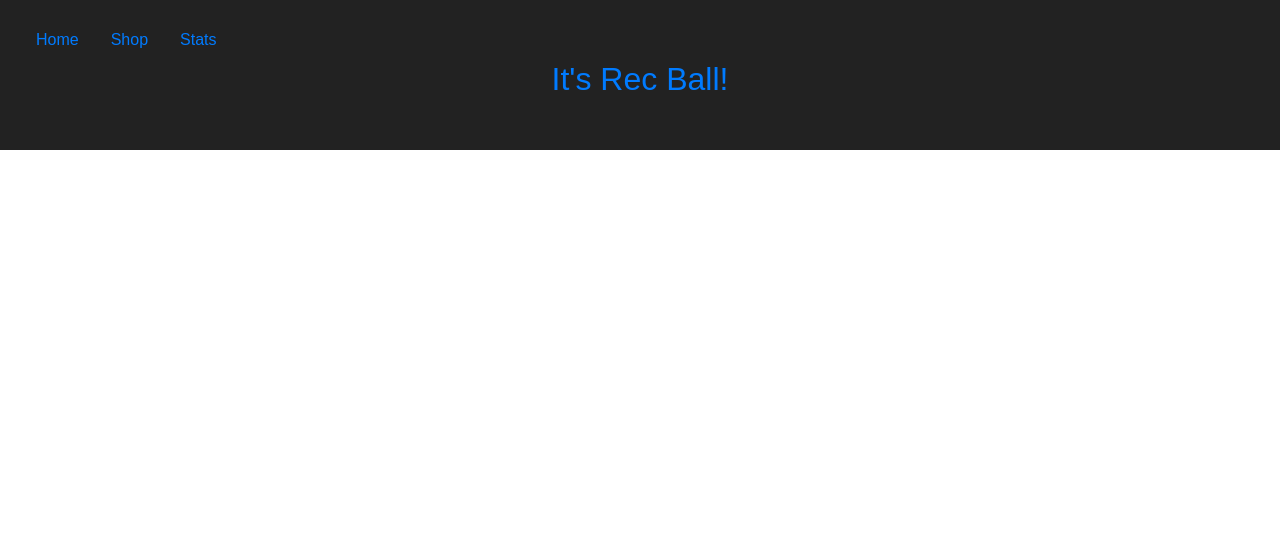
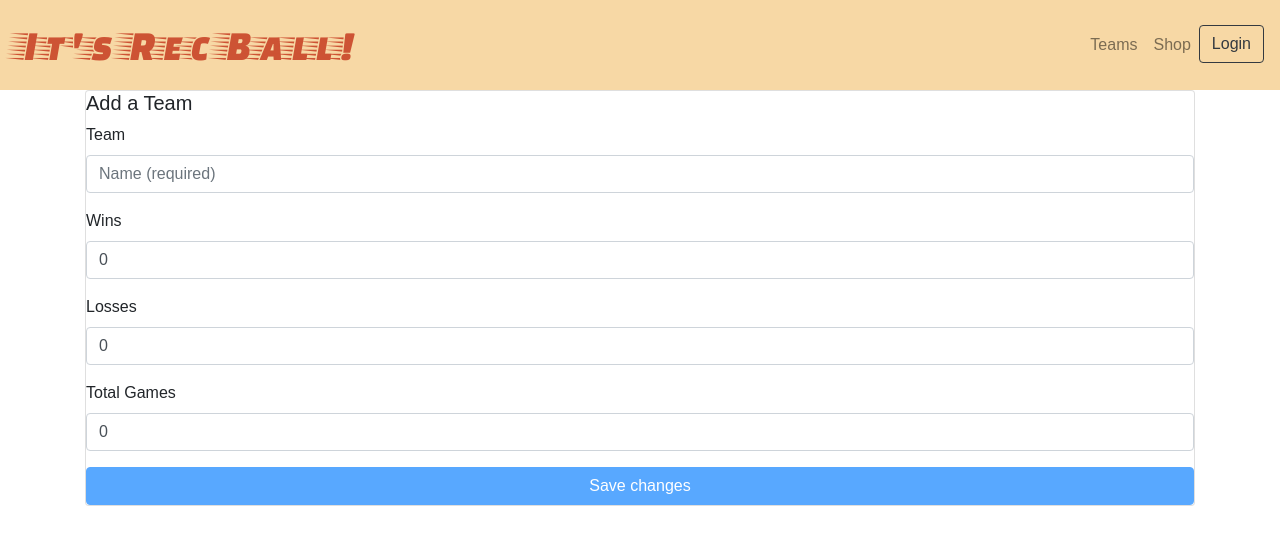
Before and after one commit to goergena/rekt, a React app: page /add in a window 1280 px wide. Shown: the top 544 px of the page. Built offline with nearby package versions, Linux system fonts and the light colour scheme.

Commit message:
navbar and login

```diff
--- a/src/App.css
+++ b/src/App.css
@@ -1,4 +1,4 @@
-.App {
+/* .App {
   text-align: center;
 }
 
@@ -25,4 +25,4 @@
 @keyframes App-logo-spin {
   from { transform: rotate(0deg); }
   to { transform: rotate(360deg); }
-}
+} */
--- a/src/App.js
+++ b/src/App.js
@@ -7,6 +7,8 @@ import NavBar from './components/NavBar/index.js';
 import TeamTable from './components/StatsPage/TeamTable.js';
 import HomePage from './components/HomePage/HomePage';
 import TeamNav from './components/StatsPage/TeamNav.js'
+
+import Add from './components/Add/Add.js';
 
 const Home = () => ( <HomePage />);
 
@@ -34,6 +36,7 @@ class App extends Component {
             <Route path ="/bowlingstats" component={Table} />
             <Route path ="/addteam" component={TeamCreate} />
             <Route path ="/teamnav" component={TeamNav} />
+            <Route path ="/add" component={Add} />
           </div></Router>
 
       </div>
--- /dev/null
+++ b/src/components/Add/Add.js
@@ -0,0 +1,67 @@
+import React from 'react';
+import API from '../../utils/API';
+
+
+export default class AddTeam extends React.Component {
+  state= {
+    teamName: '',
+    wins: 0,
+    losses: 0,
+    totalGames: 0
+  }
+
+    handleInputChange = event => {
+        const { name, value } = event.target;
+        this.setState({
+          [name]: value.trim()
+        });
+      };
+
+      handleFormSubmit = (event) => {
+          event.preventDefault();
+          const newTeam = {
+            teamName: this.state.teamName,
+            wins: this.state.wins,
+            losses: this.state.losses,
+            totalGames: this.state.totalGames
+
+          }
+
+          API.postTeam(newTeam)
+            .catch(err => console.log(err));
+      };
+
+
+
+    render() {
+      return (
+      <div className="container">
+
+
+        <div className="card">
+        <h5>Add a Team</h5>
+      <form>
+        <div className="form-group">
+          <label htmlFor="teamName">Team</label>
+          <input value={this.state.teamName} onChange={this.handleInputChange} type="text" className="form-control" name="teamName" placeholder="Name (required)"/>
+        </div>
+        <div className="form-group">
+        <label htmlFor="wins">Wins</label>
+          <input  value={this.state.wins} onChange={this.handleInputChange} type="number" className="form-control" name="wins"/>
+        </div>
+  <div className="form-group">
+  <label htmlFor="losses">Losses</label>
+    <input value={this.state.losses} onChange={this.handleInputChange} className="form-control" name="losses" placeholder="Handicap (required)"/>
+  </div>
+  <div className="form-group">
+  <label htmlFor="totalGames">Total Games</label>
+    <input value={this.state.totalGames} onChange={this.handleInputChange} type="number" className="form-control" name="totalGames" placeholder="Best Score"/>
+  </div>
+</form>
+      <button    disabled={!(this.state.teamName)}
+      onClick={this.handleFormSubmit} type="button" className="btn btn-primary">Save changes</button>
+</div>
+</div>
+      );
+    }
+  }
--- a/src/components/HomePage/HomePage.css
+++ b/src/components/HomePage/HomePage.css
@@ -1,27 +1,25 @@
-.homepage-header {
-	margin: 10px;
-	text-align: center;
-	height: 500px;
-}
+/*
 
 img.bg {
-	/* Set rules to fill background */
+	/* Set rules to fill background
 	min-height: 100%;
 	min-width: 1024px;
 
-	/* Set up proportionate scaling */
+	/* Set up proportionate scaling
 	width: 100%;
 	height: auto;
 
-	/* Set up positioning */
+	/* Set up positioning
 	position: fixed;
 	top: 0;
 	left: 0;
   }
 
-  @media screen and (max-width: 1024px) { /* Specific to this particular image */
+  @media screen and (max-width: 1024px) { /* Specific to this particular image
 	img.bg {
 	  left: 50%;
-	  margin-left: -512px;   /* 50% */
+	  margin-left: -512px;   /* 50%
 	}
   }
+
+ */
--- a/src/components/HomePage/HomePage.js
+++ b/src/components/HomePage/HomePage.js
@@ -9,7 +9,7 @@ class HomePage extends Component {
       <div className="container-fluid">
       <div className="row homepage-header">
         <div className="col-sm-12">
-          <Jumbotron />
+
         </div>
         </div>
 
--- /dev/null
+++ b/src/components/Login/Login.js
@@ -0,0 +1,65 @@
+import React from 'react';
+
+
+
+export default class ModalLogin extends React.Component {
+  state= {
+    user: '',
+    password: ''
+  }
+
+    handleInputChange = event => {
+        const { id, value } = event.target;
+        this.setState({
+          [id]: value.trim()
+        });
+      };
+
+      handleFormSubmit = (event) => {
+          event.preventDefault();
+            window.location = '/add';
+
+
+      };
+
+
+
+    render() {
+      return (
+<div>
+<button type="button" className="btn btn-outline-dark" data-toggle="modal" data-target="#login">
+Login
+</button>
+
+ <div className="modal fade" id="login" tabIndex="-1" role="dialog" aria-labelledby="exampleModalLabel" aria-hidden="true">
+<div className="modal-dialog" role="document">
+  <div className="modal-content">
+  <div className="modal-header">
+      <h5 className="modal-title" id="SALAD">HELLO WHY ARE YOU GONE</h5>
+      <button type="button" className="close" data-dismiss="modal" aria-label="Close">
+        <span aria-hidden="true">&times;</span>
+      </button>
+    </div>
+    <div className="modal-body text-left">
+        <form>
+    <div className="form-group">
+      <label htmlFor="user">Username</label>
+      <input value={this.state.user} onChange={this.handleInputChange} type="username" className="form-control" id="user"  placeholder="Username"/>
+
+    </div>
+    <div className="form-group">
+      <label htmlFor="exampleInputPassword1">Password</label>
+      <input   value={this.state.password} onChange={this.handleInputChange} type="password" className="form-control" id="password" placeholder="Password"/>
+    </div>
+ <button    onClick={this.handleFormSubmit} disabled={!(this.state.password==='demo')}type="submit" data-dismiss="modal" className="btn btn-primary">Submit</button>
+  </form>
+  </div>
+  </div>
+</div>
+
+</div>
+</div>
+
+      );
+    }
+  }
--- a/src/components/NavBar/NavBar.css
+++ b/src/components/NavBar/NavBar.css
@@ -1,6 +1,22 @@
 .navbar-title:hover {
     cursor: pointer;
   }
+#bar {
+      background-color: #f7d8a5;
+  }
+#brand {
+    font-family: 'Faster One', cursive;
+    font-size: 32pt;
+    color: #cd5334;
+}
+
+#brand:hover {
+    color: #bf4c2f;
+}
+
+#bar > NavLink {
+    color: #326771;
+}
 
 /* #logo {
       font-family: 'Faster One', cursive;
--- a/src/components/NavBar/NavBar.js
+++ b/src/components/NavBar/NavBar.js
@@ -1,25 +1,52 @@
+
 import React from 'react';
-import { Nav, NavItem, NavLink } from 'reactstrap';
+import {
+  Collapse,
+  Navbar,
+  NavbarToggler,
+  NavbarBrand,
+  Nav,
+  NavItem,
+  NavLink,
+} from 'reactstrap';
 import "./NavBar.css";
+import ModalLogin from '../Login/Login.js'
 
 export default class NavBar extends React.Component {
+  constructor(props) {
+    super(props);
+
+    this.toggle = this.toggle.bind(this);
+    this.state = {
+      isOpen: false
+    };
+  }
+  toggle() {
+    this.setState({
+      isOpen: !this.state.isOpen
+    });
+  }
   render() {
     return (
-      <div>
-        <Nav>
+      <div className="sticky-top">
+        <Navbar id="bar" light expand="md" >
+          <NavbarBrand id="brand" href="/">It's Rec Ball!</NavbarBrand>
+          <NavbarToggler onClick={this.toggle} />
+          <Collapse isOpen={this.state.isOpen} navbar>
+            <Nav className="ml-auto" navbar>
               <NavItem>
-            <NavLink href="/">Home</NavLink>
+                <NavLink href="/bowlingstats">Teams</NavLink>
               </NavItem>
               <NavItem>
                 <NavLink href="/shop">Shop</NavLink>
               </NavItem>
               <NavItem>
-            <NavLink href="/bowlingstats">Stats</NavLink>
+              <ModalLogin />
               </NavItem>
+
             </Nav>
-
-
-        <a href="/"><h2 id="logo">It's Rec Ball!</h2></a>
+          </Collapse>
+        </Navbar>
       </div>
     );
   }
```
Also changed, not shown: src/components/Wrapper/Wrapper.js (added, +9 -0 lines). Lines whose indentation alone changed are shown as unchanged.
